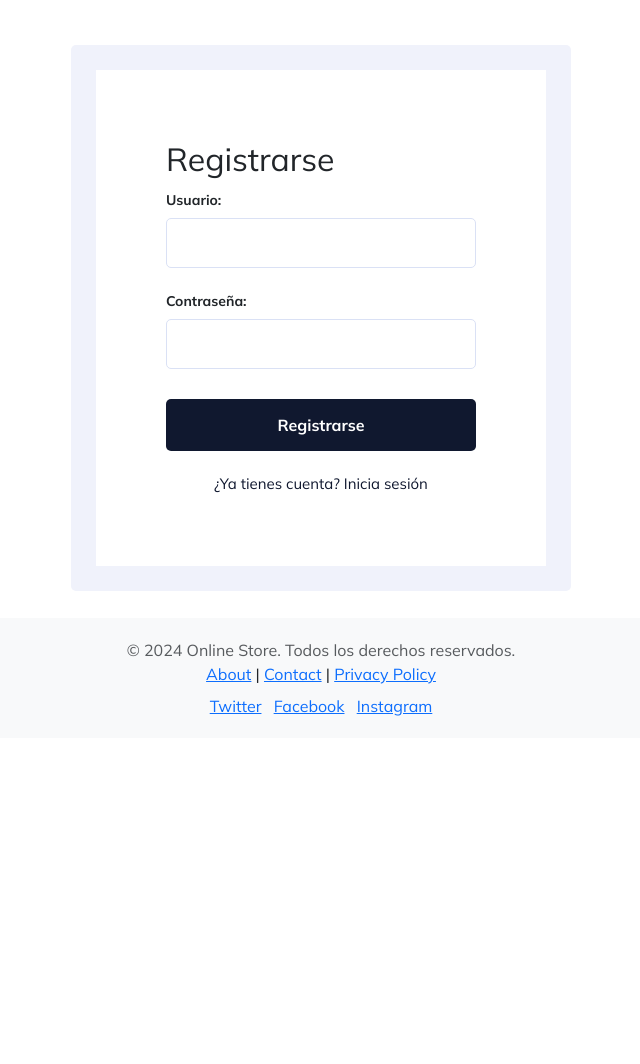
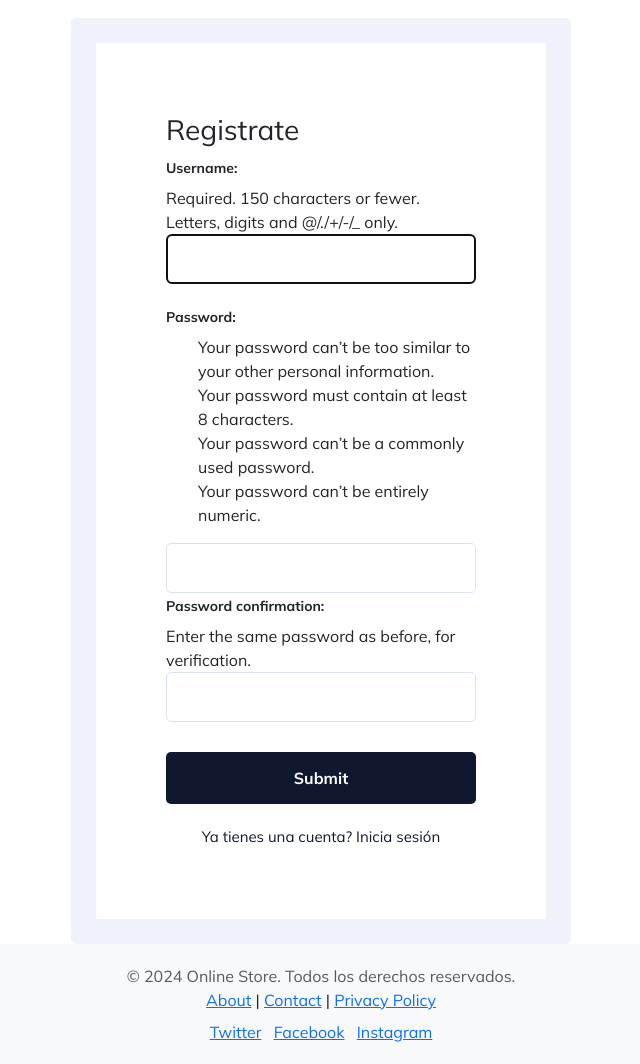
Before and after one commit to ByronGG/Online_Store_Django, a Django app: page /signup/ in a window 1280 px wide. Shown: the part 62-1126 px from the top of the page, without its empty margins (319-959 px from the left). Before the commit the page ends 778 px from the top, so only its background shows below. Run offline with Django 5.2, Linux system fonts and the light colour scheme.

Commit message:
Enhance signup and signin templates; improve form validation and error handling

```diff
--- a/tasks/templates/signup.html
+++ b/tasks/templates/signup.html
@@ -3,22 +3,29 @@
 
 {% block extra_css %}
     <link rel="stylesheet" href="{% static 'css/register.css' %}">
+    <style>
+        .errorlist {
+            color: red;
+        }
+    </style>
 {% endblock %}
 {% block content %}
-<section class="shadow-wrap">
-    <section class="form-wrap">
-        <h2>Registrarse</h2>
-        <form method="POST">
-            {% csrf_token %}
-            <label for="id_username">Usuario:</label>
-            <input type="text" id="id_username" name="username">
-
-            <label for="id_password">Contraseña:</label>
-            <input type="password" id="id_password" name="password">
-
-            <button type="submit">Registrarse</button>
-        </form>
-        <a href="{% url 'signin' %}" class="signup-link">¿Ya tienes cuenta? Inicia sesión</a>
+    <section class="shadow-wrap">
+        <section class="form-wrap">
+            <h3>Registrate</h3>
+            <form method="post">
+                {% csrf_token %}
+                {{ form }}
+                <button type="submit">Submit</button>
+            </form>
+            {% if messages %}
+                <ul class="errorlist">
+                    {% for message in messages %}
+                        <li>{{ message }}</li>
+                    {% endfor %}
+                </ul>
+            {% endif %}
+            <a class="signup-link" href="{% url 'signin' %}">Ya tienes una cuenta? Inicia sesión</a>
+        </section>
     </section>
-</section>
 {% endblock %}
--- a/tasks/views.py
+++ b/tasks/views.py
@@ -6,6 +6,7 @@
 from django.db import IntegrityError
 from .models import Product, Order, OrderItem
 from django.core.paginator import Paginator  # Paginacion
+import re
 
 
 # Create your views here.
@@ -15,29 +16,38 @@
 
 def signUp(request):
     if request.method == "GET":
-        return render(request, "signup.html", {"form": UserCreationForm})
+        return render(request, "signup.html", {"form": UserCreationForm()})
     else:
-        if request.POST["password1"] == request.POST["password2"]:
-            try:
-                # register user
-                user = User.objects.create_user(
-                    username=request.POST["username"],
-                    password=request.POST["password1"],
-                )
-                user.save()
-                login(request, user)
-                return redirect("home")
-            except IntegrityError:
-                return render(
-                    request,
-                    "signup.html",
-                    {"form": UserCreationForm, "error": "Username already exists"},
-                )
-        return render(
-            request,
-            "signup.html",
-            {"form": UserCreationForm, "error": "Password do not match"},
-        )
+        username = request.POST["username"]
+        password1 = request.POST["password1"]
+        password2 = request.POST["password2"]
+        if password1 != password2:
+            messages.error(request, "Passwords do not match")
+            return render(request, "signup.html", {"form": UserCreationForm()})
+        if username == password1:
+            messages.error(request, "Password cannot be the same as the username")
+            return render(request, "signup.html", {"form": UserCreationForm()})
+        if len(password1) < 8:
+            messages.error(request, "Password must be at least 8 characters long")
+            return render(request, "signup.html", {"form": UserCreationForm()})
+        if not re.search(r"[A-Za-z]", password1):
+            messages.error(request, "Password must contain at least one letter")
+            return render(request, "signup.html", {"form": UserCreationForm()})
+        if re.search(r"^\d+$", password1):
+            messages.error(request, "Password cannot be entirely numeric")
+            return render(request, "signup.html", {"form": UserCreationForm()})
+        try:
+            # register user
+            user = User.objects.create_user(
+                username=username,
+                password=password1,
+            )
+            user.save()
+            login(request, user)
+            return redirect("home")
+        except IntegrityError:
+            messages.error(request, "Username already exists")
+            return render(request, "signup.html", {"form": UserCreationForm()})
 
 
 def product_list(request):
```
Also changed, not shown: tasks/templates/signin.html (+16 -18 lines), db.sqlite3.
